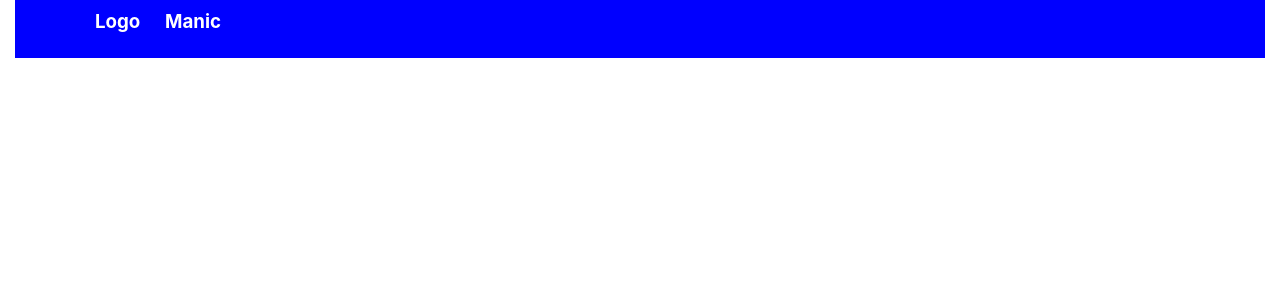
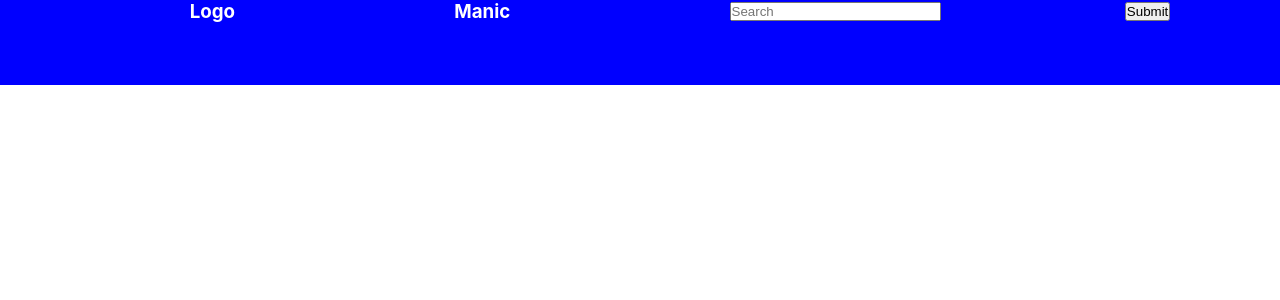
Before and after one commit to Elvisdiaz1/new-video-site, a React (Create React App) app: page / in a window 1280 px wide. Shown: the top 300 px of the page. Built offline with nearby package versions, Linux system fonts and the light colour scheme.

Commit message:
updates navbar style to flex and creates Menu and Main Page files

```diff
--- a/src/App.css
+++ b/src/App.css
@@ -4,17 +4,22 @@
   box-sizing: border-box;
 }
 
+#nav-container {
+  display: block;
+}
 #navbar {
   background: blue;
   color: white;
   overflow: auto;
-  display: grid;
-  grid-template-columns: repeat(4, 70px);
+  display: flex;
   padding-left: 80px;
-  padding-bottom: 1rem;
-  padding-top: 10px;
-  margin-left: 15px;
-  margin-right: 15px;
+  /* padding-bottom: 1rem; */
+  /* padding-top: 10px; */
+  /* margin-left: 15px; */
+  /* margin-right: 15px; */
+  flex-wrap: wrap;
+  align-items: center;
+  justify-content: space-around;
 }
 
 #navbar h4 {
@@ -31,3 +36,11 @@
   border-radius: 50%;
   /* margin-top: -30px; */
 }
+
+#navbar input {
+  padding-right: 30px;
+}
+
+#navbar button {
+  margin-left: -35px;
+}
--- a/src/App.tsx
+++ b/src/App.tsx
@@ -2,6 +2,7 @@ import React from "react";
 // import logo from './logo.svg';
 import "./App.css";
 import Navbar from "./Navbar";
+import Main_Page from "./Main_Page";
 
 function App() {
   return (
--- a/src/Navbar.tsx
+++ b/src/Navbar.tsx
@@ -3,12 +3,12 @@ import user from "./images/dummy-user-pic.jpg";
 
 const Navbar = () => {
   return (
-    <div>
+    <div id="nav-container">
       <nav id="navbar">
         <h3>Logo</h3>
         <h3>Manic</h3>
-
-        {/* Insert search bar */}
+        <input type="text" placeholder="Search" />
+        <button> Submit</button>
         {/* Person Little Profile on Navbar */}
         <h5>Jan Dae</h5>
         <img src={user} alt="account user" />
```
Also changed, not shown: src/Main_Page.tsx (added, +8 -0 lines), src/Menu.tsx (added, +7 -0 lines).
